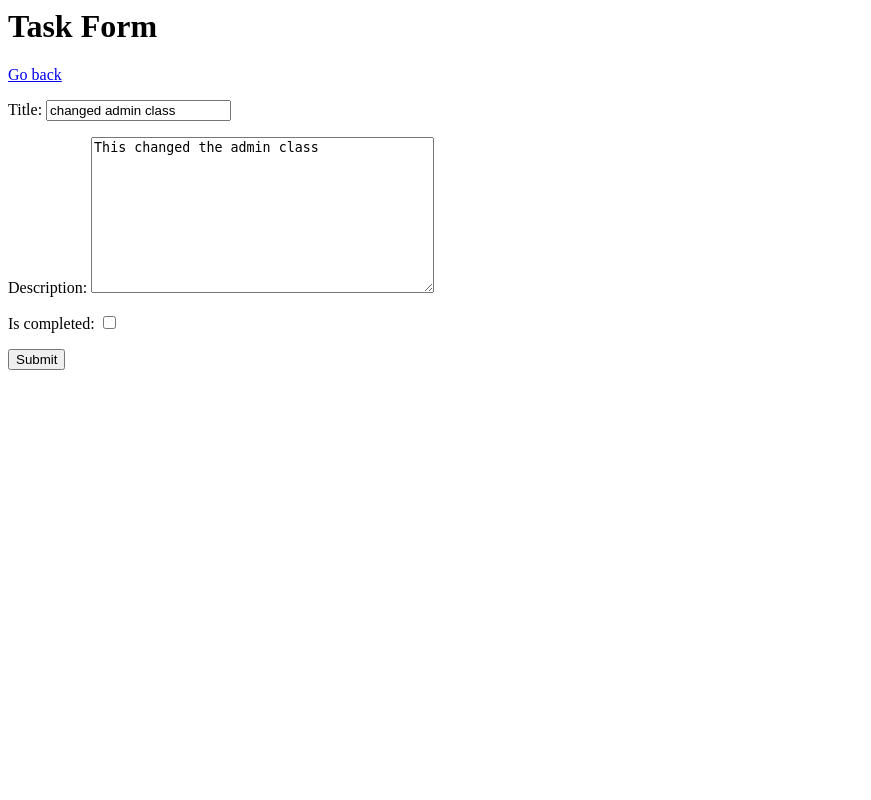
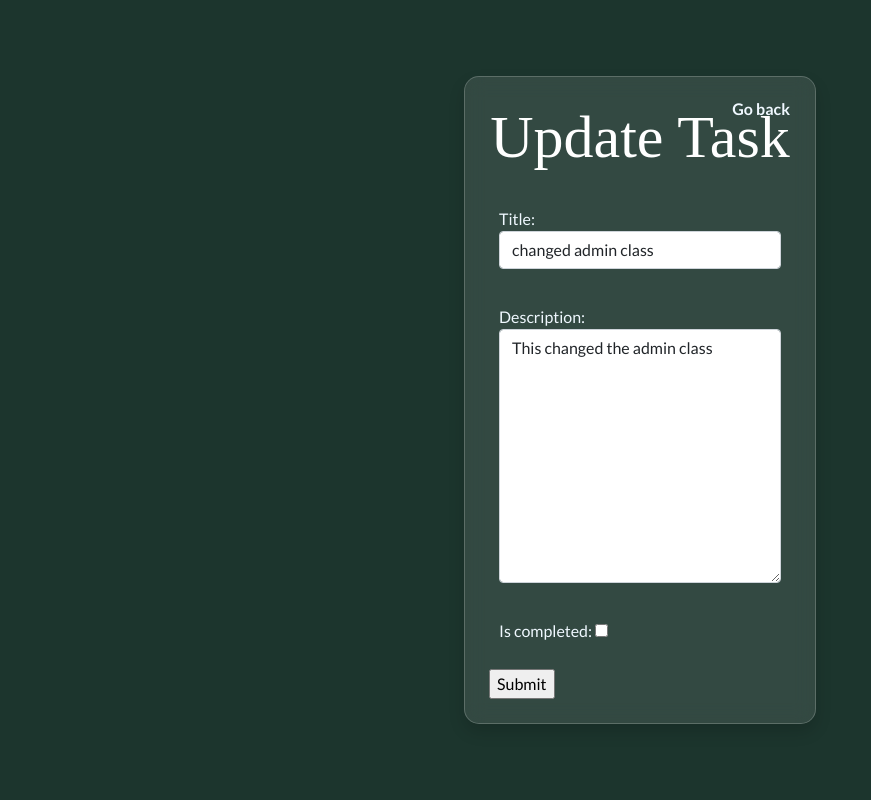
Before and after one commit to Turjo47/Todo-webApp, a Django app: page /task-update/5/ in a window 1280 px wide. Shown: the whole page, without its empty margins (0-871 px from the left). Run offline with Django 5.2, Linux system fonts and the light colour scheme; a user stored in the database is signed in; data comes from the database, SQL or seed files in the repository; both versions use the stored data as it was after the commit; some web fonts are replaced.

Commit message:
updatetask_style

```diff
--- a/static/base.css
+++ b/static/base.css
@@ -31,3 +31,14 @@ table tr{
     color:aliceblue;
     text-transform: capitalize;
 }
+.logout-btn{
+    background-color:transparent;
+    border:none;
+    color: aliceblue;
+    font-weight: 600;
+    padding: 5px 10px;
+}
+.logout-btn:hover{
+    background-color:rgba(0, 123, 255, 0.1);
+    color: rgb(177, 214, 247);
+}
--- /dev/null
+++ b/tasks/forms.py
@@ -0,0 +1,12 @@
+from django import forms
+from .models import Task
+
+class UpdateForm(forms.ModelForm):
+    class Meta:
+        model = Task
+        fields = ('title', 'description', 'is_completed')
+
+        widgets= {
+            'title': forms.TextInput(attrs={'class': 'form-control'}),
+            'description':forms.Textarea(attrs={'class':'form-control'})
+        }
--- a/tasks/templates/tasks/register.html
+++ b/tasks/templates/tasks/register.html
@@ -12,5 +12,4 @@
         <p>Already have a account? <a href="{% url "login" %}">Login</a></p>
     </div>
     </div>
-
 {% endblock %}
--- a/tasks/templates/tasks/task_form.html
+++ b/tasks/templates/tasks/task_form.html
@@ -1,7 +1,18 @@
-<h1>Task Form</h1>
-<a href="{% url "tasks" %}"> Go back </a>
-<form method="POST" action="">
-    {% csrf_token %}
-    {{form.as_p}}
-    <input type="submit" value="Submit">
-</form>
+{% extends "base.html" %}
+{% load static %}
+{% block title %}Update Task{% endblock %}
+{% block content %}
+
+<div class="d-flex justify-content-center align-items-center vh-100">
+    <div class="card glass-card p-4 shadow position-relative" style="width: 22rem;">
+        <h1 class= "mb-4 text-center">Update Task</h1>
+        <a class="btn logout-btn position-absolute" style="top:15px; right:15px;" href="{% url "tasks" %}"> Go back </a>
+        <form method="POST" action="" >
+            {% csrf_token %}
+            {{form.as_p}}
+            <input type="submit" value="Submit">
+        </form>
+    </div>
+</div>
+
+{% endblock %}
--- a/tasks/templates/tasks/task_list.html
+++ b/tasks/templates/tasks/task_list.html
@@ -6,12 +6,12 @@
 {% block content %}
     <div class="d-flex justify-content-center align-items-center vh-100">
     {% if request.user.is_authenticated %}
-        <div class="card glass-card p-4 shadow" style="width: 22rem;">
+        <div class="card glass-card p-4 shadow position-relative" style="width: 22rem;">
             <div class="d-flex align-items-center mb-4 gap-5">
-                <p class="mb-0 text-left"> Logged in as {{request.user}}</p>
+                {% comment %} <p class="mb-0"> Logged in as {{request.user}}</p> {% endcomment %}
                 <form action="{% url "logout" %}" method="POST">
                     {% csrf_token %}
-                        <button type="submit" class="btn btn-primary">Logout</button>
+                        <button type="submit" class="btn logout-btn position-absolute" style="top:15px; right:15px;">Logout</button>
                 </form>
             </div>
 
--- a/tasks/views.py
+++ b/tasks/views.py
@@ -7,6 +7,7 @@ from django.contrib.auth.views import LoginView
 from django.contrib.auth.mixins import LoginRequiredMixin
 from django.contrib.auth.forms import UserCreationForm
 from django.contrib.auth import login
+from .forms import UpdateForm
 
 
 
@@ -64,7 +65,8 @@ class TaskCreate(LoginRequiredMixin, CreateView):
 
 class TaskUpdate(LoginRequiredMixin, UpdateView):
     model= Task
-    fields = ['title', 'description', 'is_completed']
+    form_class= UpdateForm
+    # fields = ['title', 'description', 'is_completed']
     success_url = reverse_lazy('tasks')
 
 class DeleteView(LoginRequiredMixin, DeleteView):
```
Also changed, not shown: db.sqlite3.
